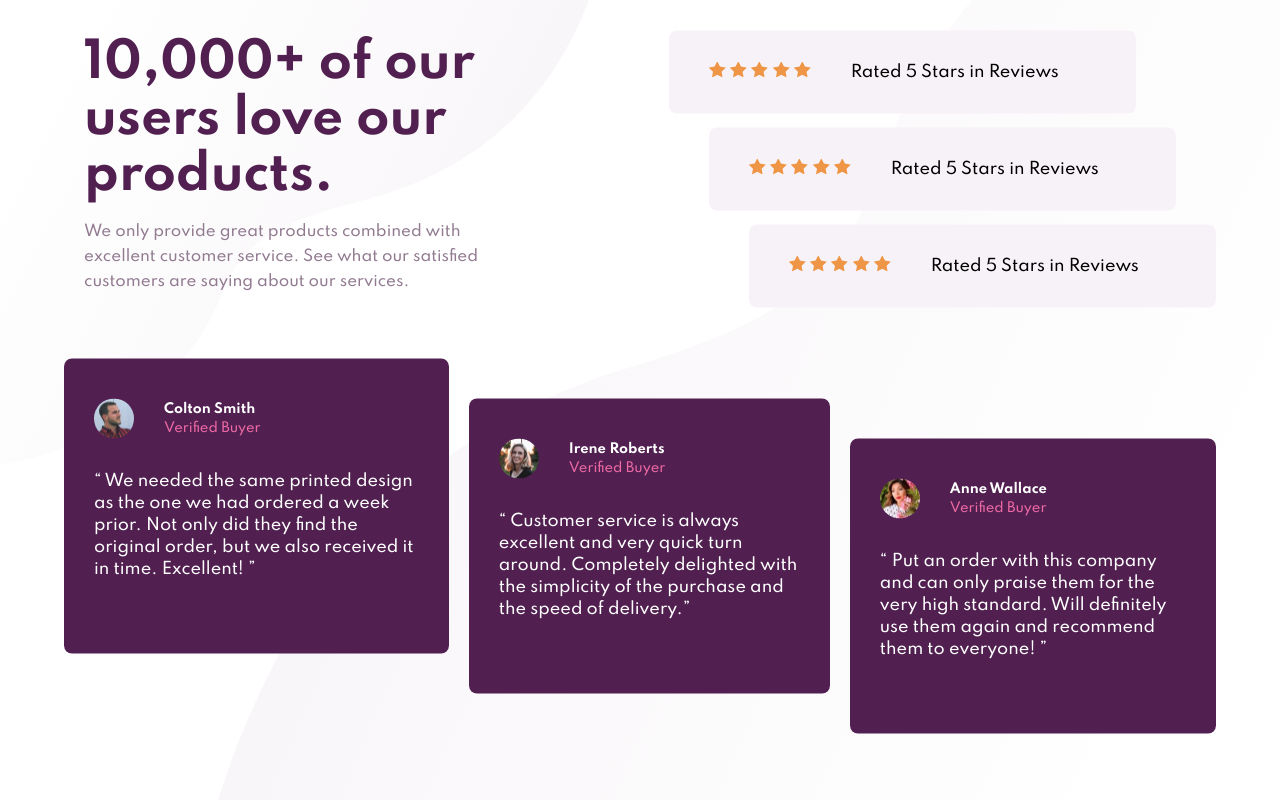
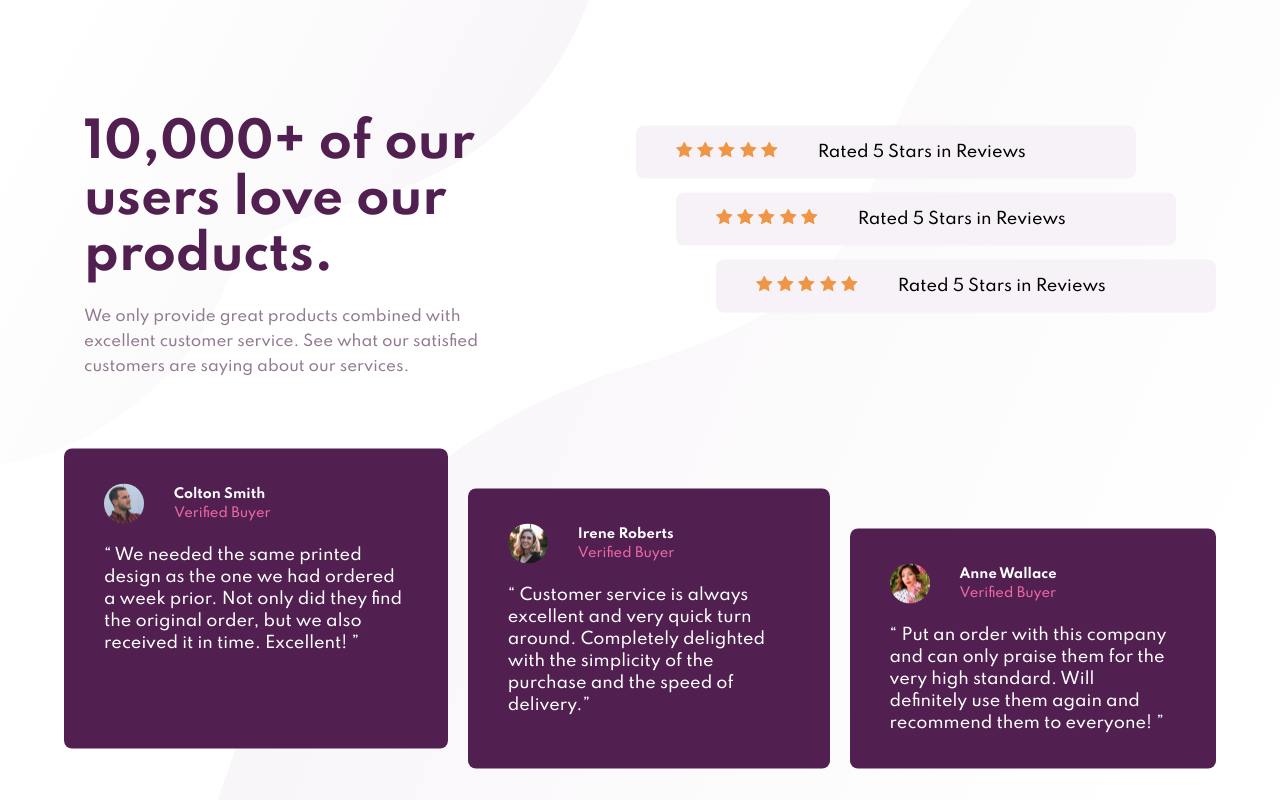
Before and after one commit to cehicm/our-user, a website: page index.html in a window 1280 px wide. Drawn offline with Linux system fonts and the light colour scheme; a web font is replaced by a local one.

Commit message:
Fix issues with content overflowing on top

```diff
--- a/src/sass/components/_reviews.scss
+++ b/src/sass/components/_reviews.scss
@@ -1,8 +1,15 @@
 @use "../variables/colors" as colors;
 @import "../variables/breakpoints";
 
+* {
+	box-sizing: border-box;
+	margin: 0;
+	padding: 0;
+}
 .our-users {
 	&-wrapper {
+		box-sizing: border-box;
+
 		position: absolute;
 		top: 50%;
 		right: 50%;
@@ -16,17 +23,14 @@
 		}
 	}
 	&-wrapper--top {
-		@include sc-breakpoint(768) {
-			margin-top: 200px;
-		}
 		@include sc-breakpoint(1024) {
 			display: flex;
 			gap: 20px;
 			align-items: baseline;
 			justify-content: space-between;
-			margin-top: 0;
+			margin-top: 150px;
 		}
-		margin-top: 300px;
+		margin-top: 550px;
 		margin-bottom: 50px;
 	}
 
@@ -41,6 +45,7 @@
 				padding: 0 20px;
 			}
 			&-text {
+				margin: 20px 0;
 				padding: 0 20px;
 			}
 		}
@@ -63,21 +68,23 @@
 		}
 		@include sc-breakpoint(1024) {
 			flex-direction: row;
-			max-width: 350px;
+			max-width: 500px;
 			padding: 16px 77px 16px 40px;
 		}
 		width: 100%;
 		display: flex;
 		flex-direction: column;
 		align-items: center;
-		padding-top: 15px;
+		padding: 15px 0;
 		margin-top: 14px;
 		background-color: colors.$background-light-pink;
 		border-radius: 8px;
 
 		&--text {
+			margin-top: 10px;
 			@include sc-breakpoint(1024) {
 				margin-left: 40px;
+				margin-top: 0;
 			}
 
 			a {
@@ -134,10 +141,12 @@
 		@include sc-breakpoint(1820) {
 			max-height: 214px;
 		}
-		height: 235px;
-		padding: 30px;
+		max-height: 300px;
+		padding: 35px 40px;
+		margin-bottom: 20px;
 		background-color: colors.$dark-purple;
 		border-radius: 8px;
+		box-sizing: border-box;
 
 		&--top {
 			display: flex;
```
Also changed, not shown: dist/css/styles.css, dist/css/styles.min.css.
